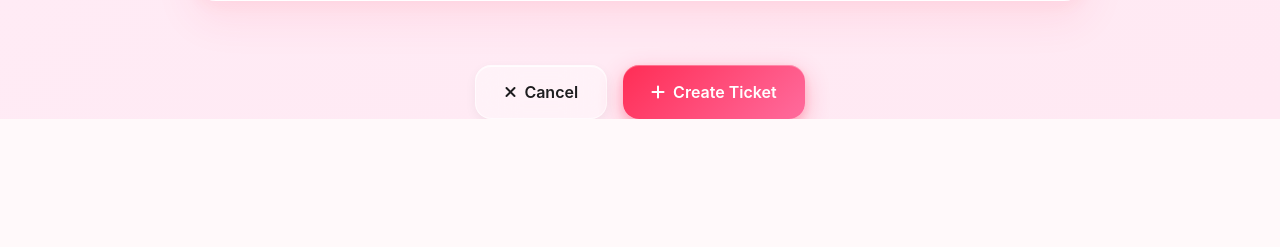
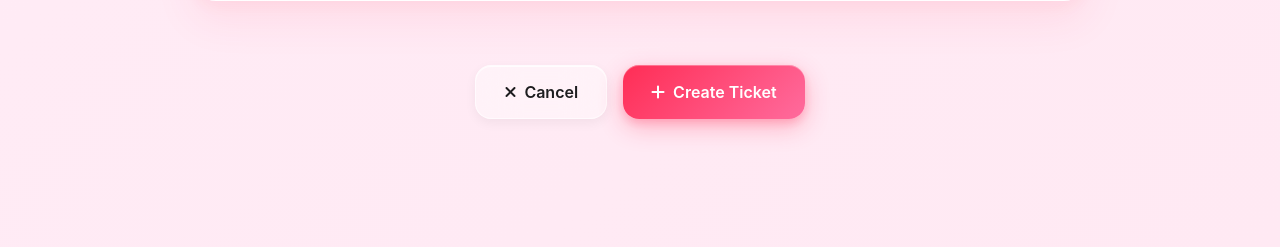
Before and after one commit to autoassistgroup-dev/AutoAssist__portal, a Flask app: template templates/create_ticket.html in a window 1280 px wide. Shown: the part 2186-2433 px from the top of the page. Before the commit the page ends 2305 px from the top, so only its background shows below. Run offline with Flask 3, Linux system fonts and the light colour scheme; the template is opened without the code that fills it, so the values that code supplies are empty; some web fonts are replaced.

Commit message:
Add extra spacing at the bottom of create ticket page

```diff
--- a/templates/create_ticket.html
+++ b/templates/create_ticket.html
@@ -1097,7 +1097,7 @@
             </div>
 
             <!-- Submit Button -->
-            <div class="flex justify-center space-x-4 pt-8">
+            <div class="flex justify-center space-x-4 pt-8 pb-32">
                 <a href="/" class="btn-secondary">
                     <i class="fas fa-times mr-2"></i>Cancel
                 </a>
```
